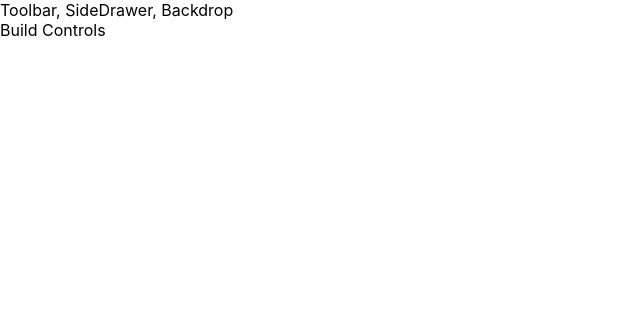
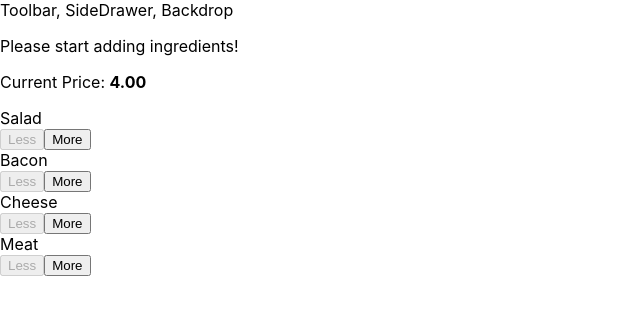
Before and after one commit to saidiarmin/Burger-Builder, a React app: page / in a window 1280 px wide. Shown: the top 314 px of the page, without its empty margins (0-640 px from the left). Built offline with nearby package versions, Linux system fonts and the light colour scheme.

Commit message:
Adding build controls and total price

```diff
--- /dev/null
+++ b/src/components/Burger/BuildControls/BuildControl/BuildControl.css
@@ -0,0 +1,58 @@
+.BuildControl {
+  display: flex;
+  justify-content: space-between;
+  align-items: center;
+  margin: 5px 0;
+}
+
+.BuildControl button {
+  display: block;
+  font: inherit;
+  padding: 5px;
+  margin: 0 5px;
+  width: 80px;
+  border: 1px solid #aa6817;
+  cursor: pointer;
+  outline: none;
+}
+
+.BuildControl button:disabled {
+  background-color: #ac9980;
+  border: 1px solid #7e7365;
+  color: #ccc;
+  cursor: default;
+}
+
+.BuildControl button:hover:disabled {
+  background-color: #ac9980;
+  color: #ccc;
+  cursor: not-allowed;
+}
+
+.Label {
+  padding: 10px;
+  font-weight: bold;
+  width: 80px;
+}
+
+.BuildControl .Less {
+  background-color: #d39952;
+  color: white;
+}
+
+.BuildControl .More {
+  background-color: #8f5e1e;
+  color: white;
+}
+
+.BuildControl .Less:hover,
+.BuildControl .Less:active {
+  background-color: #daa972;
+  color: white;
+}
+
+.BuildControl .More:hover,
+.BuildControl .More:active {
+  background-color: #99703f;
+  color: white;
+}
--- /dev/null
+++ b/src/components/Burger/BuildControls/BuildControl/BuildControl.js
@@ -0,0 +1,20 @@
+import React from "react";
+import classes from "./BuildControl.css";
+
+const buildControl = props => (
+  <div className={classes.BuildControl}>
+    <div className={classes.Label}>{props.label}</div>
+    <button
+      className={classes.Less}
+      onClick={props.removed}
+      disabled={props.disabled}
+    >
+      Less
+    </button>
+    <button className={classes.More} onClick={props.added}>
+      More
+    </button>
+  </div>
+);
+
+export default buildControl;
--- /dev/null
+++ b/src/components/Burger/BuildControls/BuildControls.css
@@ -0,0 +1,10 @@
+.BuildControls {
+  width: 100%;
+  background-color: #cf8f2e;
+  display: flex;
+  flex-flow: column;
+  align-items: center;
+  box-shadow: 0 2px 1px #ccc;
+  margin: auto;
+  padding: 10px 0;
+}
--- /dev/null
+++ b/src/components/Burger/BuildControls/BuildControls.js
@@ -0,0 +1,29 @@
+import React from "react";
+import classes from "./BuildControls.css";
+import BuildControl from "./BuildControl/BuildControl";
+
+const controls = [
+  { label: "Salad", type: "salad" },
+  { label: "Bacon", type: "bacon" },
+  { label: "Cheese", type: "cheese" },
+  { label: "Meat", type: "meat" }
+];
+
+const buildControls = props => (
+  <div className={classes.BuildControls}>
+    <p>
+      Current Price: <strong>{props.price.toFixed(2)}</strong>
+    </p>
+    {controls.map(ctrl => (
+      <BuildControl
+        key={ctrl.label}
+        label={ctrl.label}
+        added={() => props.ingredientAdded(ctrl.type)}
+        removed={() => props.ingredientRemoved(ctrl.type)}
+        disabled={props.disabled[ctrl.type]}
+      />
+    ))}
+  </div>
+);
+
+export default buildControls;
--- a/src/containers/BurgerBuilder/BurgerBuilder.js
+++ b/src/containers/BurgerBuilder/BurgerBuilder.js
@@ -2,21 +2,68 @@
 
 import Aux from "../../hoc/Aux";
 import Burger from "../../components/Burger/Burger";
+import BuildControls from "../../components/Burger/BuildControls/BuildControls";
+
+const INGREDIENT_PRICES = {
+  salad: 0.5,
+  cheese: 0.4,
+  meat: 1.3,
+  bacon: 0.7
+};
 
 class BurgerBuilder extends Component {
   state = {
     ingredients: {
-      salad: 1,
-      bacon: 1,
-      cheese: 2,
-      meat: 2
+      salad: 0,
+      bacon: 0,
+      cheese: 0,
+      meat: 0
+    },
+    totalPrice: 4
+  };
+
+  addIngredientHandler = type => {
+    const updatedCount = this.state.ingredients[type] + 1;
+    const updatedIngredients = {
+      ...this.state.ingredients
+    };
+    updatedIngredients[type] = updatedCount;
+    const priceAddition = INGREDIENT_PRICES[type];
+    this.setState({
+      totalPrice: this.state.totalPrice + priceAddition,
+      ingredients: updatedIngredients
+    });
+  };
+
+  removeIngredientHandler = type => {
+    const updatedCount = this.state.ingredients[type] - 1;
+    const updatedIngredients = {
+      ...this.state.ingredients
+    };
+    updatedIngredients[type] = updatedCount;
+    const priceDeduction = INGREDIENT_PRICES[type];
+    this.setState({
+      totalPrice: this.state.totalPrice - priceDeduction,
+      ingredients: updatedIngredients
+    });
+  };
+
+  render() {
+    const disabledInfo = {
+      ...this.state.ingredients
+    };
+    for (let key in disabledInfo) {
+      disabledInfo[key] = disabledInfo[key] <= 0;
     }
-  };
-  render() {
     return (
       <Aux>
         <Burger ingredients={this.state.ingredients} />
-        <div>Build Controls</div>
+        <BuildControls
+          ingredientAdded={this.addIngredientHandler}
+          ingredientRemoved={this.removeIngredientHandler}
+          disabled={disabledInfo}
+          price={this.state.totalPrice}
+        />
       </Aux>
     );
   }
```
